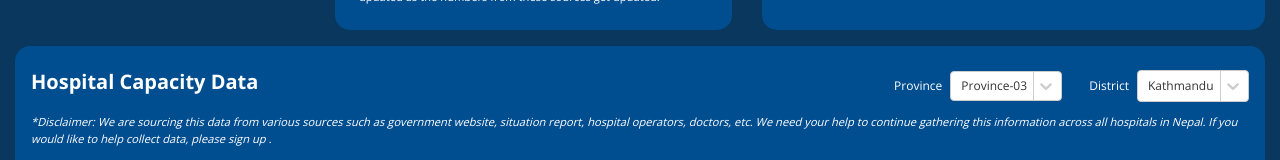
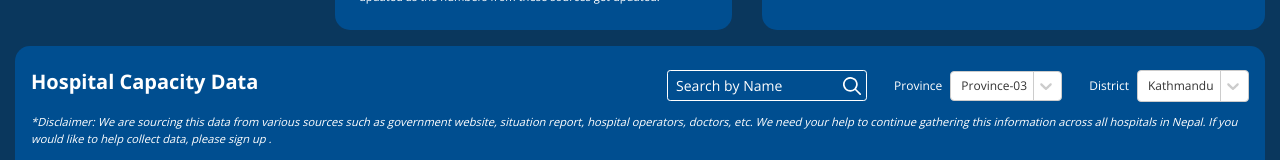
Before and after one commit to Fusemachines/covid-nepal-web, a React (Create React App) app: page / in a window 1280 px wide. Shown: the part 571-731 px from the top of the page. Built offline with nearby package versions, Linux system fonts and the light colour scheme; no server answers.

Commit message:
[COV-104] : Allow user to search hospital by name

```diff
--- /dev/null
+++ b/src/components/Icons/SearchIcon.tsx
@@ -0,0 +1,15 @@
+import React from "react";
+
+const SearchIcon = () => (
+  <svg xmlns="http://www.w3.org/2000/svg" width="18" height="18" viewBox="0 0 18 18">
+    <path
+      id="Path_736"
+      data-name="Path 736"
+      d="M21.76,20.6,17.117,15.96a7.365,7.365,0,1,0-1.157,1.157L20.6,21.76A.818.818,0,0,0,21.76,20.6Zm-10.4-3.512a5.727,5.727,0,1,1,5.727-5.727A5.727,5.727,0,0,1,11.364,17.091Z"
+      transform="translate(-4 -4)"
+      fill="#fff"
+    />
+  </svg>
+);
+
+export default SearchIcon;
--- a/src/routes/dashboard/landing/hospitalCapacity/HospitalCapacity.tsx
+++ b/src/routes/dashboard/landing/hospitalCapacity/HospitalCapacity.tsx
@@ -11,6 +11,7 @@ import { ProvinceOptions } from "src/constants/options";
 import { IOptions } from "src/components/CustomSelectInput/CustomSelectInput";
 import Pagination, { IPagination } from "src/components/Pagination/Pagination";
 import lo from "src/i18n/locale.json";
+import SearchIcon from "src/components/Icons/SearchIcon";
 
 export interface IHospitalCapacityTableContext {
   isLoaded: boolean;
@@ -21,23 +22,23 @@ export interface IHospitalCapacityTableContext {
 export interface IHospitalCapacityFiltersContext {
   districtDropdownOptions: Array<IOptions>;
   filters: IHospitalCapacityFilters;
+  handleSearchKeywordChange: (event: React.ChangeEvent<HTMLInputElement>) => void;
   handleProvinceFilterChange: (value: ValueType<IOptions>) => void;
   handleDistrictFilterChange: (value: ValueType<IOptions>) => void;
-  handleCovidTestFilterChange: (value: ValueType<IOptions>) => void;
 }
 interface IHospitalCapacityFilters {
+  hospitalName: string;
   province: IOptions;
   district: IOptions;
-  covidTest: IOptions;
 }
 
 export const HospitalCapacityTableContext = React.createContext({} as IHospitalCapacityTableContext);
 export const HospitalCapacityFiltersContext = React.createContext({} as IHospitalCapacityFiltersContext);
 
 const initialHospitalCapacityFiltersState: IHospitalCapacityFilters = {
+  hospitalName: "",
   province: ProvinceOptions[2],
-  district: { label: "Kathmandu", value: "Kathmandu" },
-  covidTest: { label: "All", value: "" }
+  district: { label: "Kathmandu", value: "Kathmandu" }
 };
 
 const initialPaginationState = {
@@ -53,11 +54,11 @@ const initialHospitalsCountState = {
 
 const HospitalCapacity: FC<{}> = () => {
   const [isLoaded, setIsLoaded] = useState(false);
+  const [hospitalsCount, setHospitalsCount] = useState<IHospitalsCount>(initialHospitalsCountState);
   const [hospitalCapacityList, setHospitalCapacityList] = useState<Array<IHospital>>([]);
-  const [hospitalsCount, setHospitalsCount] = useState<IHospitalsCount>(initialHospitalsCountState);
-  const [pagination, setPagination] = useState<IPagination>(initialPaginationState as IPagination);
   const [filters, setFilters] = useState<IHospitalCapacityFilters>(initialHospitalCapacityFiltersState);
   const [districtDropdownOptions, setDistrictDropdownOptions] = useState<IOptions[]>([] as IOptions[]);
+  const [pagination, setPagination] = useState<IPagination>(initialPaginationState as IPagination);
   const [t] = useTranslation();
 
   useEffect(() => {
@@ -71,10 +72,11 @@ const HospitalCapacity: FC<{}> = () => {
   const fetchHospitalCapacityData = async () => {
     setIsLoaded(false);
     try {
-      const { province, district } = filters;
+      const { hospitalName, province, district } = filters;
       let payload = {
         page: pagination.page,
         size: pagination.size,
+        name: hospitalName,
         province: province ? province.value : "",
         district: district ? district.value : ""
       };
@@ -92,7 +94,7 @@ const HospitalCapacity: FC<{}> = () => {
 
   const fetchDistrictsByProvince = async () => {
     try {
-      if (filters.province) {
+      if (filters.province.value) {
         const response: IFetchDistrictListAPIResponse = await fetchDistrictListAPI(filters.province.value);
 
         let mappedOptions = response.docs.map(doc => {
@@ -107,21 +109,24 @@ const HospitalCapacity: FC<{}> = () => {
     }
   };
 
+  const handleSearchKeywordChange = (event: React.ChangeEvent<HTMLInputElement>) => {
+    setFilters({
+      hospitalName: event.currentTarget.value,
+      province: { label: "All", value: "" },
+      district: { label: "All", value: "" }
+    });
+  };
+
   const handleProvinceFilterChange = (value: ValueType<IOptions>) => {
     const selectedField = value as IOptions;
     setPagination(initialPaginationState as IPagination);
-    setFilters({ ...filters, province: selectedField, district: { label: "All", value: "" } });
+    setFilters({ ...filters, hospitalName: "", province: selectedField, district: { label: "All", value: "" } });
   };
 
   const handleDistrictFilterChange = (value: ValueType<IOptions>) => {
     const selectedField = value as IOptions;
     setPagination(initialPaginationState as IPagination);
-    setFilters({ ...filters, district: selectedField });
-  };
-
-  const handleCovidTestFilterChange = (value: ValueType<IOptions>) => {
-    const selectedField = value as IOptions;
-    setFilters({ ...filters, covidTest: selectedField });
+    setFilters({ ...filters, hospitalName: "", district: selectedField });
   };
 
   const handlePageChange = (pageNumber: number) => {
@@ -140,9 +145,9 @@ const HospitalCapacity: FC<{}> = () => {
                 value={{
                   filters,
                   districtDropdownOptions,
+                  handleSearchKeywordChange,
                   handleProvinceFilterChange,
-                  handleDistrictFilterChange,
-                  handleCovidTestFilterChange
+                  handleDistrictFilterChange
                 }}
               >
                 <HospitalCapacityFilter />
--- a/src/routes/dashboard/landing/hospitalCapacity/Table/HospitalCapacityFilter.tsx
+++ b/src/routes/dashboard/landing/hospitalCapacity/Table/HospitalCapacityFilter.tsx
@@ -1,32 +1,45 @@
-import React, { FC, useContext } from 'react';
-import { useTranslation,  } from 'react-i18next';
+import React, { FC, useContext } from "react";
+import { useTranslation } from "react-i18next";
 
-import CustomSelectInput from 'src/components/CustomSelectInput';
-import { ProvinceOptions/* , CovidTestOptions */ } from 'src/constants/options';
-import { HospitalCapacityFiltersContext } from '../HospitalCapacity';
-import lo from 'src/i18n/locale.json'
+import CustomSelectInput from "src/components/CustomSelectInput";
+import { ProvinceOptions } from "src/constants/options";
+import { HospitalCapacityFiltersContext } from "../HospitalCapacity";
+import lo from "src/i18n/locale.json";
+import SearchIcon from "src/components/Icons/SearchIcon";
 
 const HospitalCapacityFilter: FC<{}> = () => {
   const {
     districtDropdownOptions,
     filters,
+    handleSearchKeywordChange,
     handleProvinceFilterChange,
-    handleDistrictFilterChange,
-    /* handleCovidTestFilterChange */
+    handleDistrictFilterChange
   } = useContext(HospitalCapacityFiltersContext);
   const [t] = useTranslation();
 
   return (
     <div className="ml-auto">
+      <div className="search-wrapper">
+        <input
+          placeholder="Search by Name"
+          type="text"
+          className="form-control form-control-sm"
+          value={filters.hospitalName}
+          onChange={event => handleSearchKeywordChange(event)}
+        />
+        <i>
+          <SearchIcon />
+        </i>
+      </div>
       <div className="filter d-inline-block">
         <span>{t(lo.fil_Province)}</span>
 
         <CustomSelectInput
-          name={'province-select'}
+          name={"province-select"}
           options={ProvinceOptions}
-          placeholder={'Select Province'}
+          placeholder={"Select Province"}
           handleChange={handleProvinceFilterChange}
-          className={'filter-select'}
+          className={"filter-select"}
           selectedValue={filters.province}
           isSearchable={false}
         />
@@ -34,11 +47,11 @@ const HospitalCapacityFilter: FC<{}> = () => {
       <div className="filter d-inline-block">
         <span>{t(lo.fil_District)}</span>
         <CustomSelectInput
-          name={'district-select'}
+          name={"district-select"}
           options={districtDropdownOptions}
-          placeholder={'Select District'}
+          placeholder={"Select District"}
           handleChange={handleDistrictFilterChange}
-          className={'filter-select'}
+          className={"filter-select"}
           selectedValue={filters.district}
         />
       </div>
--- a/src/services/hospitals.ts
+++ b/src/services/hospitals.ts
@@ -44,6 +44,7 @@ interface IHospitalCapaciyResponse extends IPagination, IHospitalsCount {
 export interface IFetchHospitalCapacityAPIPayload {
   page: number;
   size: number;
+  name?:string;
   province?: string;
   district?: string;
   covidTest?: string;
```
